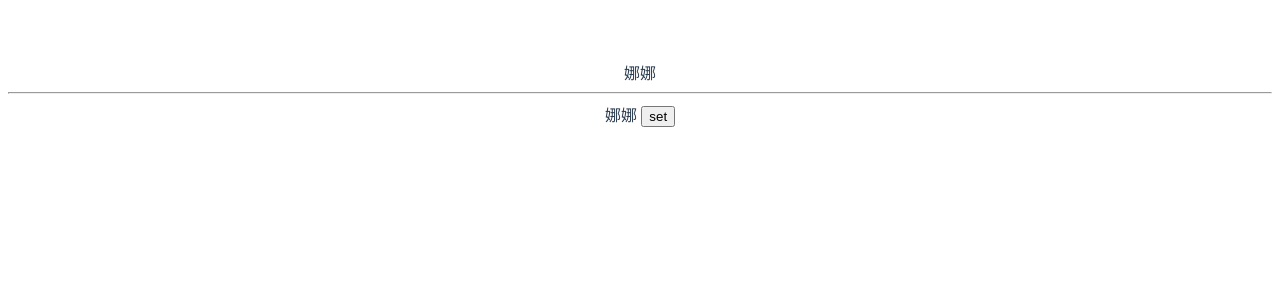
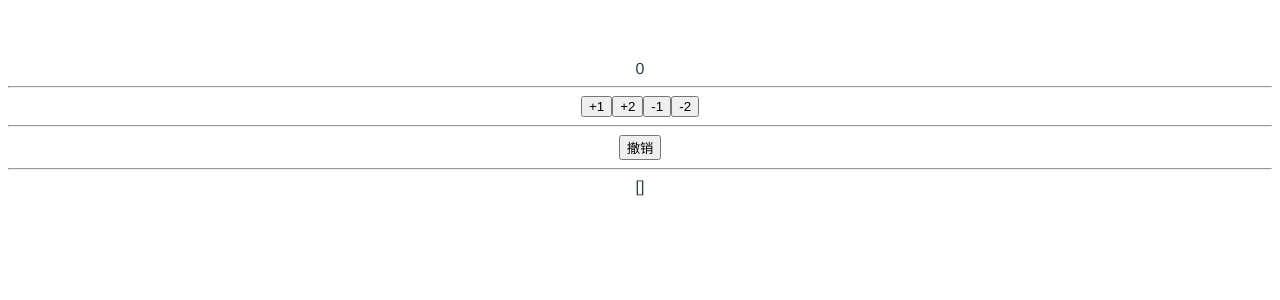
Before and after one commit to zhanana/vue-demo-1, a Vue app: page / in a window 1280 px wide. Shown: the top 300 px of the page. Built offline with nearby package versions, Linux system fonts and the light colour scheme.

Commit message:
watch是异步的

```diff
--- a/src/App.vue
+++ b/src/App.vue
@@ -1,17 +1,17 @@
 <template>
   <div id="app">
-    <Demo5/>
+    <Demo6/>
   </div>
 </template>
 
 <script>
 
-import Demo5 from './components/Demo5.vue'
+import Demo6 from './components/Demo6.vue'
 
 export default {
   name: 'App',
   components: {
-    Demo5
+    Demo6
   },
   data(){
     return{
--- a/src/components/Demo5.vue
+++ b/src/components/Demo5.vue
@@ -4,6 +4,14 @@
         <hr>
         {{displayName}}
         <button @click="add">set</button>
+        <hr>
+        <button>全部</button>
+        <button>男</button>
+        <button>女</button>
+        <hr>
+        <ul>
+            <li v-for="item in genders" :key="item.name">{{item.name}}|{{item.age}}|{{item.gender}}</li>
+        </ul>
     </div>
 </template>
 
@@ -19,7 +27,12 @@ export default {
                 nickname:"娜娜",
                 emails:"614556279@qq.com",
                 phones:"18156466003"
-            }
+            },
+            genders:[
+                {name:'娜娜',age:24,gender:'女'},
+                {name:'虎虎',age:22,gender:'男'},
+                {name:'斑鳜',age:0.5,gender:'男'},
+            ]
         };
     },
     computed: {
@@ -31,7 +44,7 @@ export default {
             set(value){
                 this.users.nickname = value
             }
-        }
+        },
     },
     watch: {
 
--- /dev/null
+++ b/src/components/Demo6.vue
@@ -0,0 +1,77 @@
+<template>
+    <div class="container">
+        {{n}}
+        <hr>
+        <button @click="add">+1</button>
+        <button @click="add1">+2</button>
+        <button @click="minus">-1</button>
+        <button @click="minus1">-2</button>
+        <hr>
+        <button @click="Cx">撤销</button>
+        <hr>
+        {{history}}
+    </div>
+</template>
+
+<script>
+export default {
+    name:'',
+    components: {
+
+    },
+    data() {
+        return {
+            n:0,
+            history:[],
+            inCxModle:false
+        };
+    },
+    computed: {
+
+    },
+    watch: {
+        n(newValue,oldValue){
+            console.log(`在不在撤销模式:${this.inCxModle ? '在':'不在'}`)
+            if(!this.inCxModle){
+                this.history.push({from: oldValue,to:newValue
+                })
+            }
+        }
+
+    },
+    created() {
+
+    },
+    mounted() {
+
+    },
+    methods: {
+        add(){
+            this.n+=1
+        },
+        add1(){
+            this.n+=2
+        },
+        minus(){
+            this.n-=1
+        },
+        minus1(){
+            this.n-=2
+        },
+        Cx(){
+            const last = this.history.pop();
+            console.log(last);
+            const old = last.from
+            this.inCxModle = true
+            this.n = old    //watch是异步的
+            this.$nextTick(()=>{
+                this.inCxModle = false
+            },0)
+        }
+    },
+};
+</script>
+
+<style scoped >
+
+</style>
```
